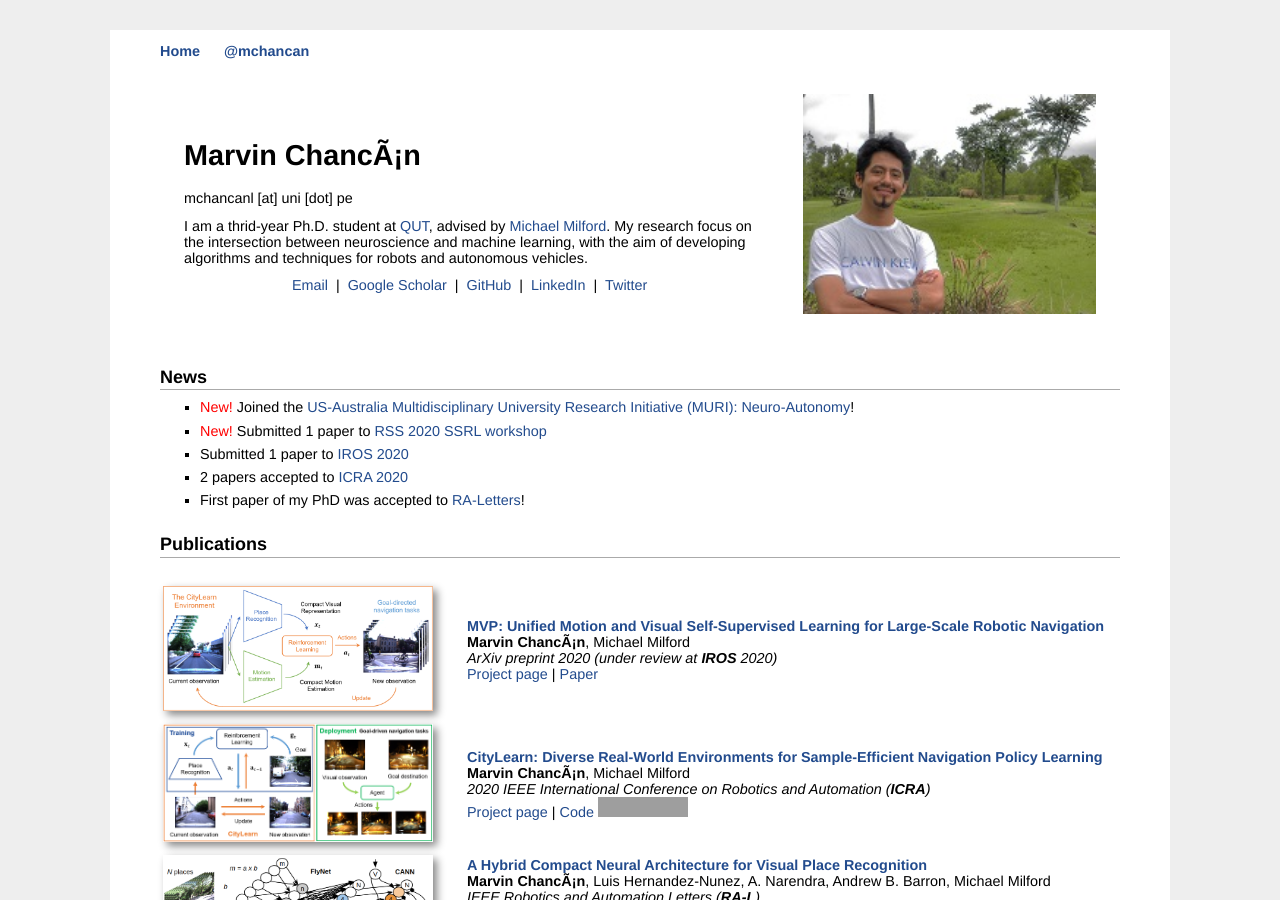
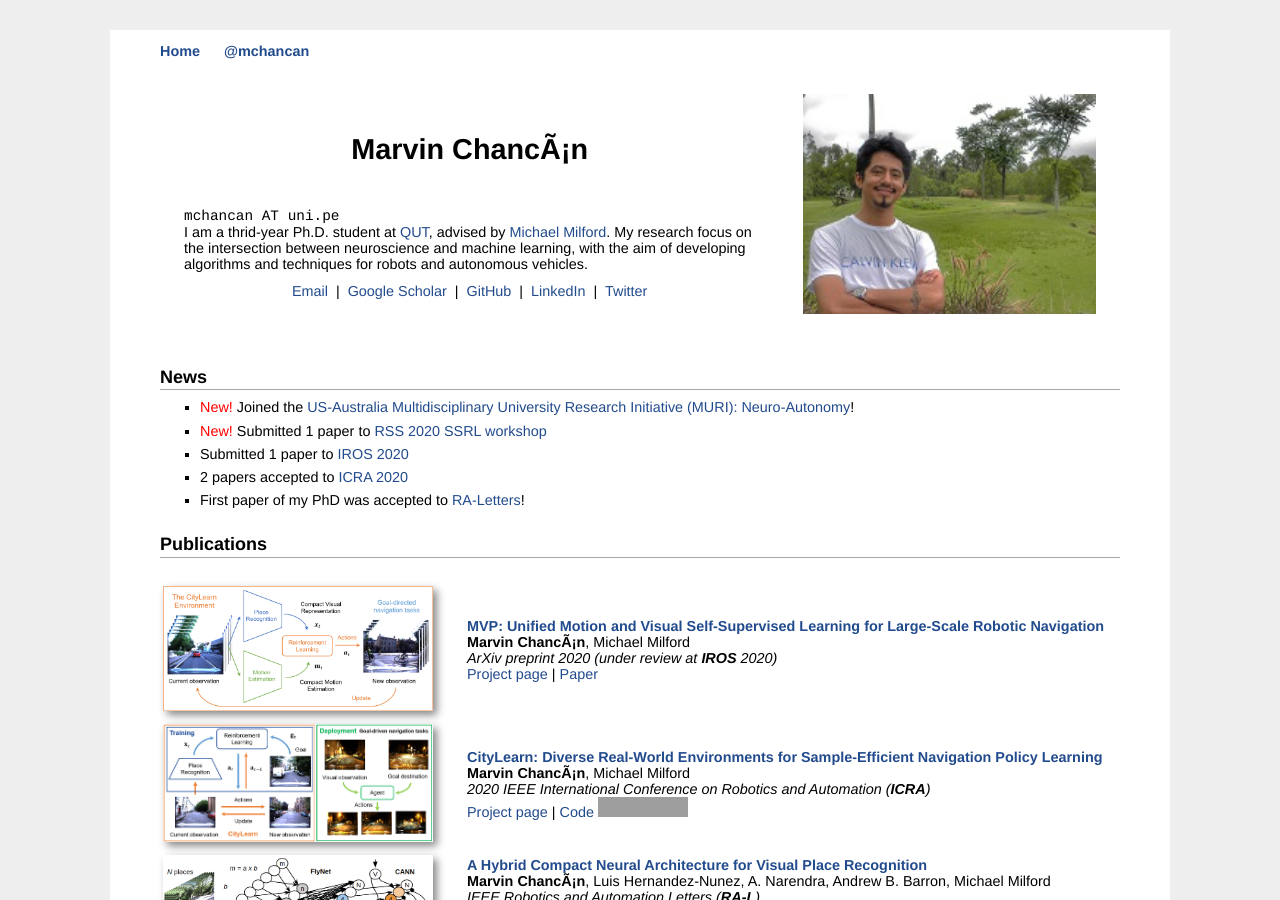
Before and after one commit to mchancan/mchancan.github.io, a Jekyll site: the page built from index.html, in a window 1280 px wide and 900 px high. Built offline with Jekyll 4.4.1, drawn with Linux system fonts in a browser that asks for light colours; comment, search, counter and statistics services are not loaded; grey boxes are pictures that could not be loaded.

Commit message:
Update index.html

```diff
--- a/index.html
+++ b/index.html
@@ -6,10 +6,12 @@ title: Marvin's Homepage
 <table style="width:100%;border:0px;border-spacing:0px;border-collapse:separate;margin-right:auto;margin-left:auto;">
 <tr style="padding:0px">
 	<td style="padding:2.5%;width:60%;vertical-align:middle">
-		<p align="center">
-		<h1><b>Marvin Chancán</b></h1>
-		mchancanl [at] uni [dot] pe
-		</p>
+		<h1>
+			<p align="center">
+			<b>Marvin Chancán</b>
+			</p>
+		</h1>
+			<font face="courier">mchancan AT uni.pe</font>
 		<p>
 			I am a thrid-year Ph.D. student at <a href="https://www.qut.edu.au/science-engineering/schools/electrical-engineering-robotics">QUT</a>, advised by <a href="https://scholar.google.com/citations?user=TDSmCKgAAAAJ&hl=en">Michael Milford</a>. My research focus on the intersection between neuroscience and machine learning, with the aim of developing algorithms and techniques for robots and autonomous vehicles.
 		</p>
```
